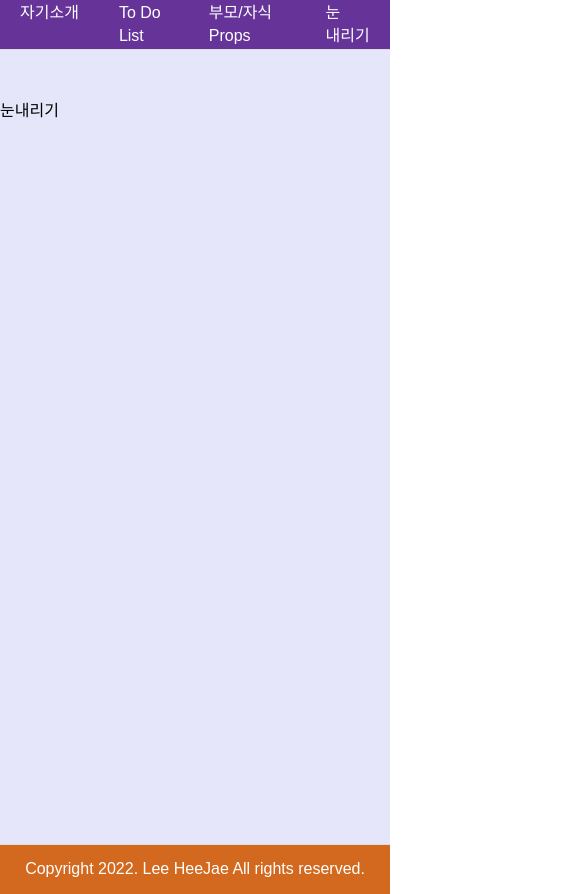
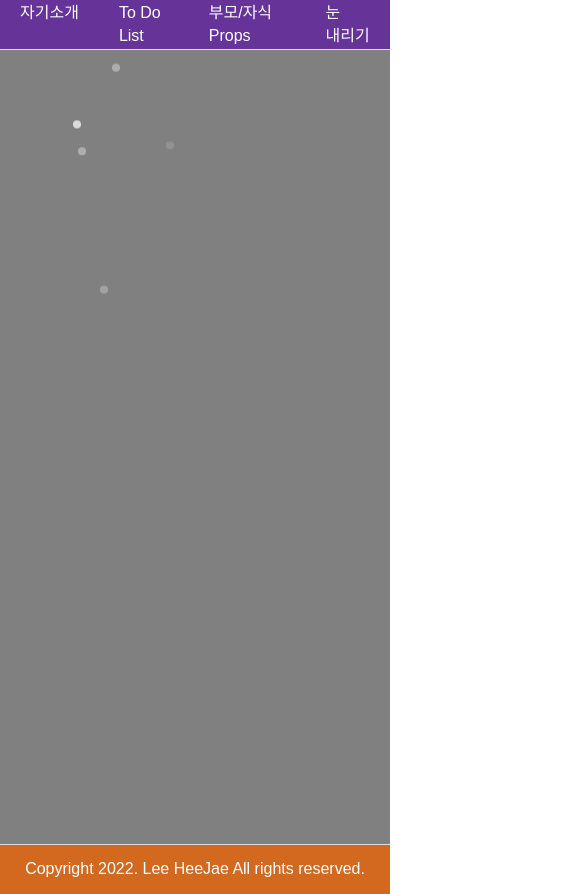
Before and after one commit to heejae0811/react-study, a React (Create React App) app: page /snow in a window 390 px wide. Shown: the top 894 px of the page, 585 px wide, since content can reach past the window. Built offline with nearby package versions, Linux system fonts and the light colour scheme.

Commit message:
노마드 눈 내리기

```diff
--- a/src/pages/snow/index.js
+++ b/src/pages/snow/index.js
@@ -1,7 +1,36 @@
+import './index.scss'
+
 function SnowPage() {
+  const body = document.querySelector('body')
+
+  const  makeSnowflake = () => {
+    const snowflake = document.createElement('div')
+    const delay = Math.random() * 10
+    const initialOpacity = Math.random()
+    const MIN_DURATION = 10
+    const duration = Math.random() * 20 + MIN_DURATION
+
+    snowflake.classList.add('snowflake')
+    snowflake.style.left = `${Math.random() * window.screen.width}px`
+    snowflake.style.animationDelay = `${delay}s`
+    snowflake.style.opacity = initialOpacity
+    snowflake.style.animation = `fall ${duration}s linear`
+
+    body.appendChild(snowflake)
+
+    setTimeout(() => {
+      body.removeChild(snowflake)
+      makeSnowflake()
+    }, (duration + delay) * 1000)
+  }
+
+  for(let index = 0; index < 50; index++) {
+    setTimeout(makeSnowflake, 500 * index)
+  }
+
   return (
     <div className="snow-page">
-      눈내리기
+      <div className="snowflake"></div>
     </div>
   )
 }
--- a/src/pages/snow/index.scss
+++ b/src/pages/snow/index.scss
@@ -0,0 +1,21 @@
+.snow-page {
+  background-color: gray !important;
+}
+
+.snowflake {
+  position: absolute;
+  top: -8px;
+  left: 8px;
+  width: 8px;
+  height: 8px;
+  border-radius: 50%;
+  background-color: #fff;
+}
+
+@keyframes fall {
+  from {}
+  to {
+    transform: translateY(100vh);
+    opacity: 0;
+  }
+}
--- a/src/scss/layout/_layout.scss
+++ b/src/scss/layout/_layout.scss
@@ -14,9 +14,3 @@ div[class$="-page"] {
   padding: 100px 0;
   background-color: lavender;
 }
-
-@media screen and (max-width: 1000px) {
-  div[class$="-page"] {
-
-  }
-}
```
